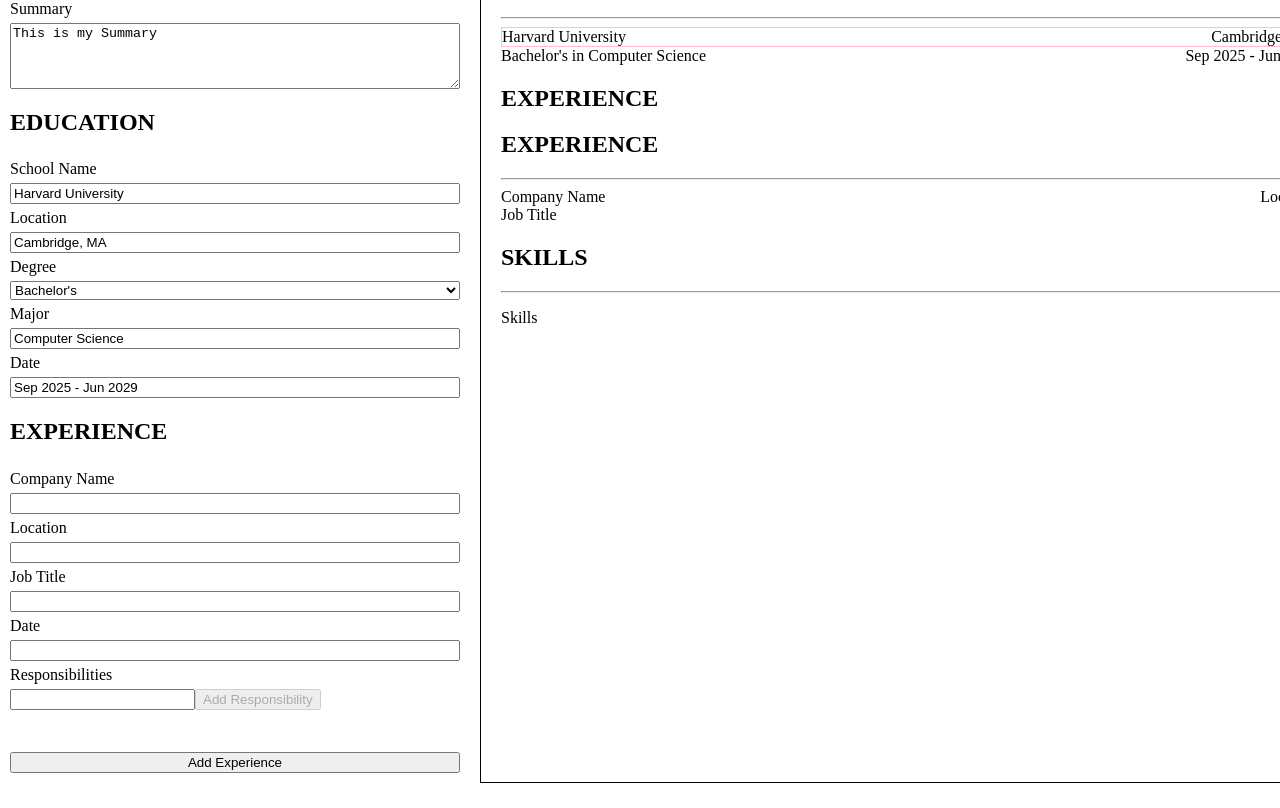
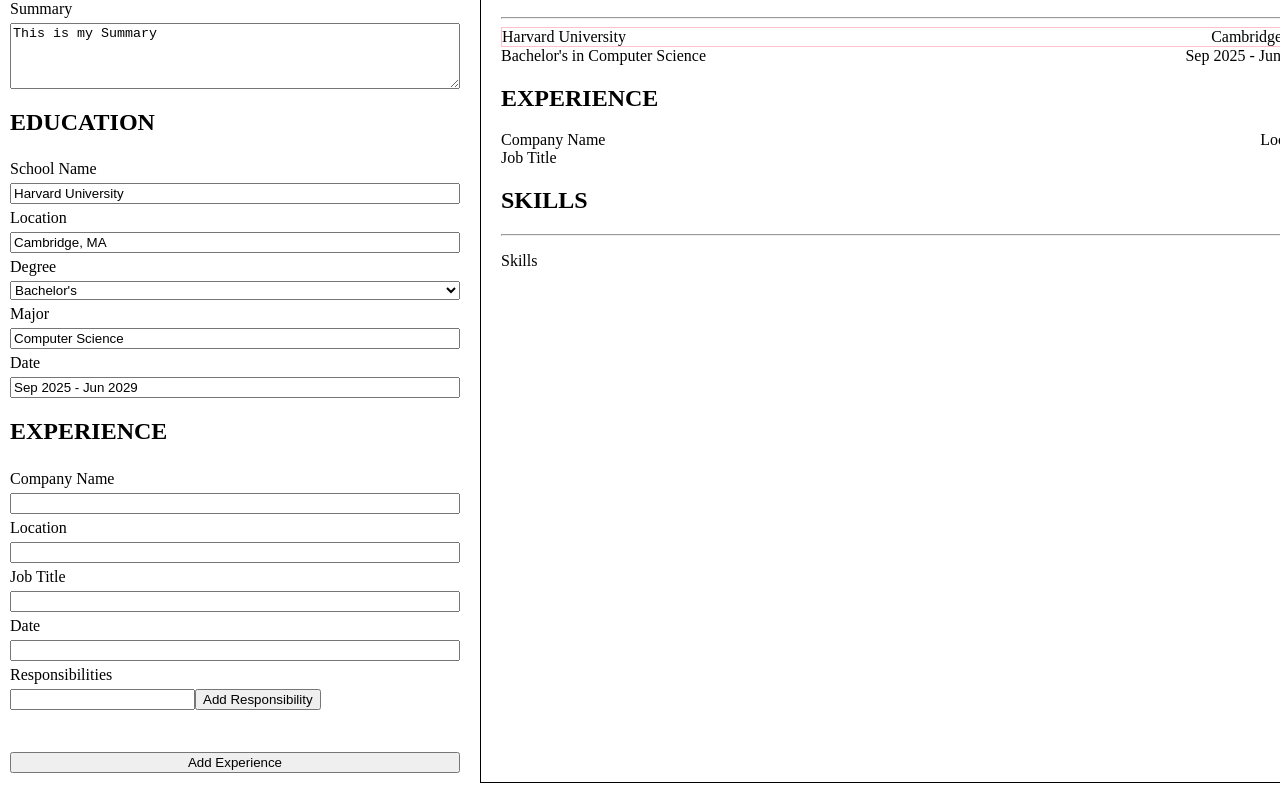
Before and after one commit to samiam120/Resume-Generator, a React (Vite) app: page / in a window 1280 px wide. Shown: the part 340-1148 px from the top of the page. Built offline with nearby package versions, Linux system fonts and the light colour scheme.

Commit message:
live preview for responsibilities for live rendering

```diff
--- a/src/components/Experience.jsx
+++ b/src/components/Experience.jsx
@@ -1,9 +1,8 @@
 export function Experience({experienceInfo}) {
   const bullets = experienceInfo.responsibilities.map((responsibility) => <li key={responsibility.id}>{responsibility.text}</li>)
+
   return (
     <div className="experience">
-      <h2>EXPERIENCE</h2>
-      <hr />
       <div className="job-info">
         <div className="company-details">
           {experienceInfo.companyName ? experienceInfo.companyName : "Company Name"}
@@ -13,9 +12,14 @@
             <span className="date">{experienceInfo.date ? experienceInfo.date : "Date"}</span>
           </div>
         </div>
-        <ul>
-          {bullets}
-        </ul>
+        <div className="responsibilities-div">
+          <ul>
+            {bullets}
+            {experienceInfo.responsibilityPreview && (
+              <li className="preview-draft">{experienceInfo.responsibilityPreview}</li>
+            )}
+          </ul>
+        </div>
       </div>
     </div>
   );
--- a/src/components/ExperienceForm.jsx
+++ b/src/components/ExperienceForm.jsx
@@ -1,12 +1,12 @@
 import { v4 as uuidv4 } from "uuid";
-import { useState } from "react";
 
 export function ExperienceForm({
   job,
   updateJob,
   setExperienceList,
+  responsibility,
+  setResponsibility
 }) {
-  const [responsibility, setResponsibility] = useState("");
 
   const handleChange = (event) => {
     const { name, value } = event.target;
@@ -79,7 +79,7 @@
         onChange={handleChange}
       />
       <label htmlFor="responsibility">Responsibilities</label>
-      <div className="responsibilities-div">
+      <div className="responsibilities-form-div">
         <input
           type="text"
           id="responsibilities"
```
